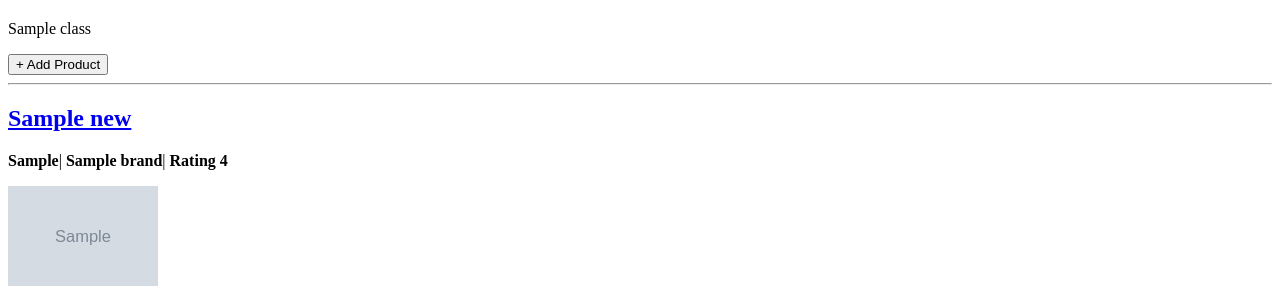
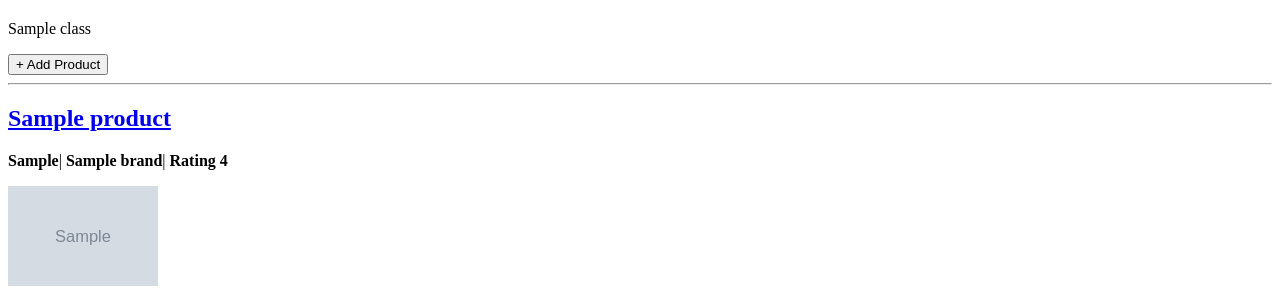
Before and after one commit to Yufanjonni/football-shop, a Django app: template main/templates/main.html in a window 1280 px wide. Shown: the part 256-556 px from the top of the page. Run offline with Django 3.2, Linux system fonts and the light colour scheme; the template is opened without the code that fills it: most values are stand-ins (such as "Sample title", 1, 10 or a date in 2020); grey boxes marked "Sample" are stand-in pictures.

Commit message:
fix error for real

```diff
--- a/main/templates/main.html
+++ b/main/templates/main.html
@@ -22,7 +22,7 @@
 
 {% for product in product_list %}
 <div>
-  <h2><a href="{% url 'main:product_detail' product.id %}">{{ news.title }}</a></h2>
+  <h2><a href="{% url 'main:product_detail' product.id %}">{{ product.name }}</a></h2>
 
   <p><b>{{ product.get_category_display }}</b>{% if product.is_featured %} |
     <b>Featured</b>{% endif %}|
```
